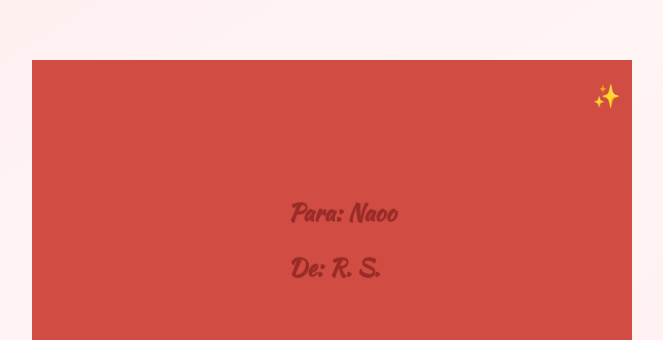
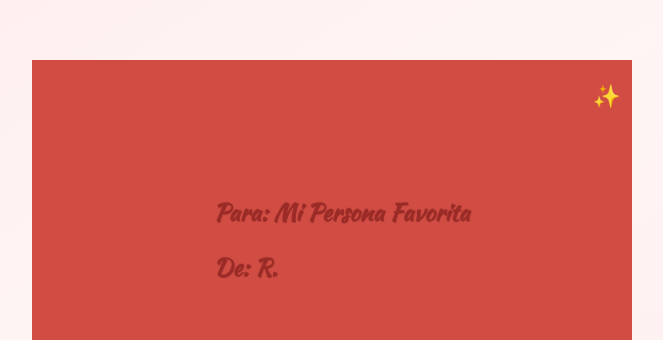
Before and after one commit to desplieguesrudy/Frases_Diarias, a plain HTML site: page index.html in a window 1280 px wide. Shown: the part 166-506 px from the top of the page, without its empty margins (308-971 px from the left). Drawn offline with Linux system fonts and the light colour scheme.

Commit message:
Update index.html

```diff
--- a/index.html
+++ b/index.html
@@ -2,7 +2,7 @@
 <html lang="en">
 <head>
   <meta charset="UTF-8" />
-  <title>Para tí Nao</title>
+  <title>Mi Persona Favorita</title>
   <meta name="viewport" content="width=device-width, initial-scale=1.0" />
   <style>
     @import url('https://fonts.googleapis.com/css2?family=Quicksand:wght@400;700&family=Kaushan+Script&display=swap');
@@ -258,8 +258,8 @@
       <div class="envelope-front">
         <div class="postage-stamp">✨</div>
         <div class="address">
-          <p><span>Para:</span> <span>Naoo</span></p>
-          <p><span>De:</span> <span>R. S.</span></p>
+          <p><span>Para:</span> <span>Mi Persona Favorita</span></p>
+          <p><span>De:</span> <span>R.</span></p>
         </div>
       </div>
       <div class="envelope-back">
```
